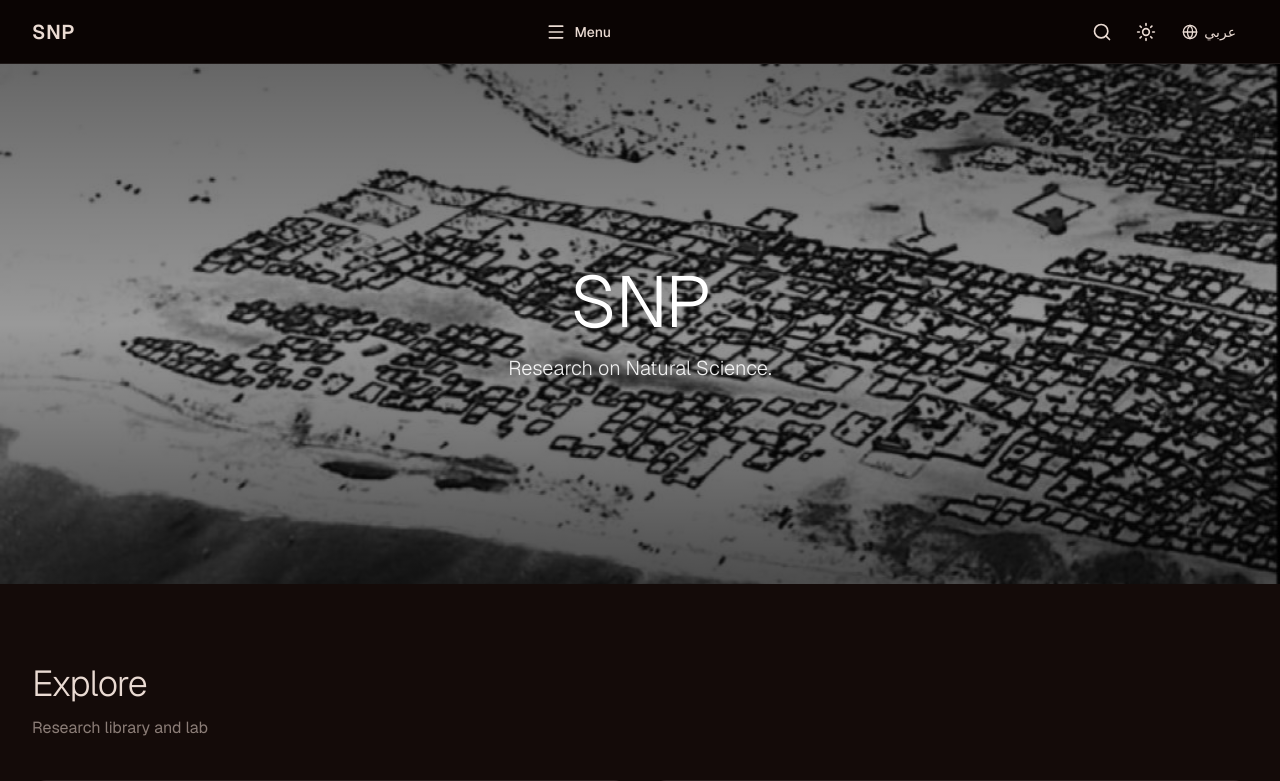
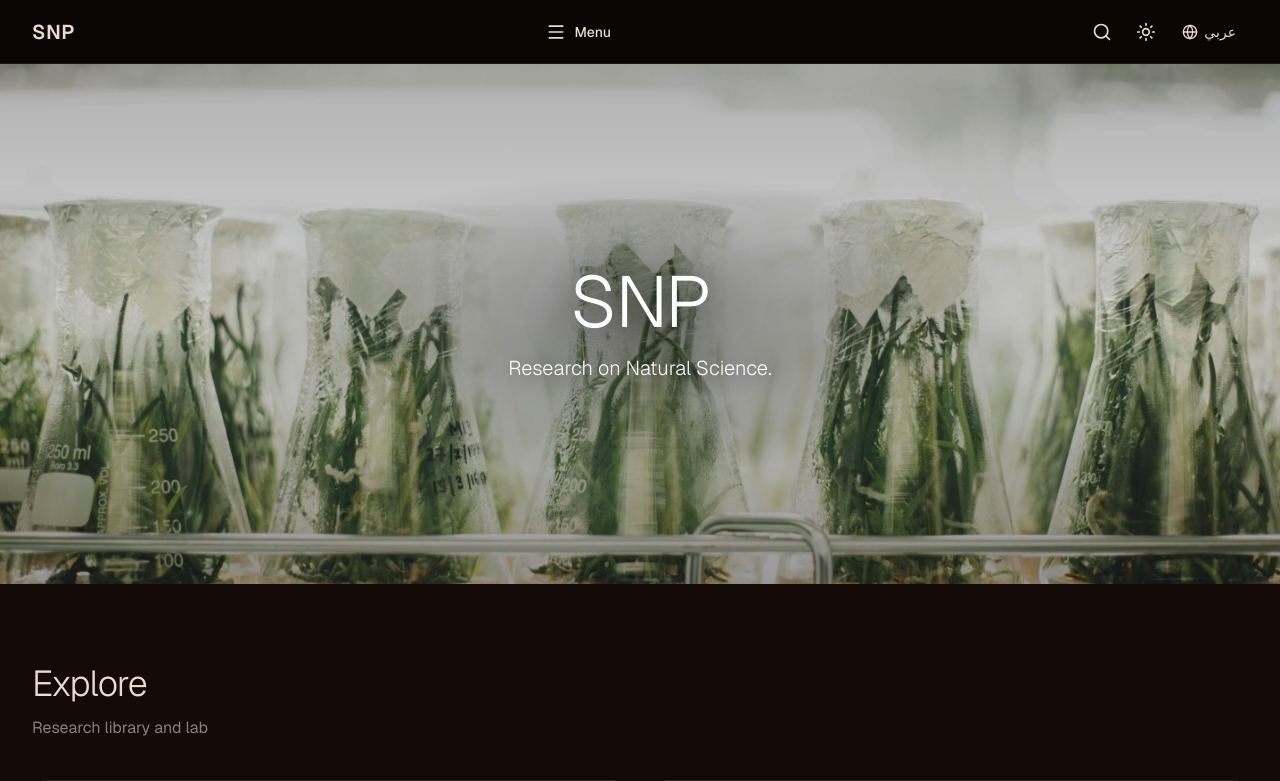
Before and after one commit to a4ariyan/snpscience, a Next.js app: page / in a window 1280 px wide. Shown: the top 781 px of the page. Built offline with nearby package versions, Linux system fonts and the light colour scheme; no server answers.

Commit message:
Refactor Home component to replace hero images with a single AVIF image, enhancing performance and visual quality. Update styles for improved text readability and visual hierarchy.

```diff
--- a/src/components/home/Home.tsx
+++ b/src/components/home/Home.tsx
@@ -1,11 +1,11 @@
 import Link from "next/link";
+import Image from "next/image";
 import { Footer } from "@/components/layouts/Footer";
 import { HomeHeader } from "@/components/home/HomeHeader";
-import { HomeHeroBackground } from "@/components/home/HomeHeroBackground";
 import { getServerLanguage } from "@/lib/language.server";
 import { t } from "@/lib/i18n";
 import {
-  heroImages,
+  HERO_IMAGE,
   mainSections,
   librarySections,
 } from "@/shared/home-content";
@@ -23,15 +23,29 @@ export async function Home() {
       <HomeHeader />
 
       <section className="relative h-[50vh] md:h-[65vh] min-h-[400px] md:min-h-[500px] overflow-hidden mt-16">
-        <HomeHeroBackground images={heroImages} />
+        <Image
+          src={HERO_IMAGE}
+          alt=""
+          fill
+          priority
+          className="object-cover object-center"
+          sizes="100vw"
+        />
 
-        <div className="absolute inset-0 bg-gradient-to-b from-black/60 via-black/40 to-black/70" />
+        <div
+          className="absolute inset-0 bg-gradient-to-b from-black/30 via-black/15 to-black/40"
+          aria-hidden
+        />
+        <div
+          className="absolute inset-0 bg-[radial-gradient(ellipse_50%_42%_at_50%_50%,rgba(0,0,0,0.38)_0%,transparent_68%)]"
+          aria-hidden
+        />
 
         <div className="relative z-10 h-full flex flex-col items-center justify-center text-center px-6">
-          <h1 className="text-4xl md:text-6xl lg:text-7xl font-light text-white mb-4 tracking-tight">
+          <h1 className="text-4xl md:text-6xl lg:text-7xl font-light text-white mb-4 tracking-tight drop-shadow-[0_2px_24px_rgba(0,0,0,0.8)]">
             SNP
           </h1>
-          <p className="text-lg md:text-xl text-white/90 font-light max-w-2xl">
+          <p className="text-lg md:text-xl text-white/95 font-light max-w-2xl drop-shadow-[0_1px_12px_rgba(0,0,0,0.7)]">
             {t(
               language,
               "Research on Natural Science.",
--- a/src/shared/home-content.ts
+++ b/src/shared/home-content.ts
@@ -1,10 +1,6 @@
 import { BookOpen, Dna, HeartPulse, Monitor } from "lucide-react";
 
-export const heroImages = [
-  "/images/aerial-1.jpg",
-  "/images/aerial-2.jpg",
-  "/images/aerial-3.jpg",
-];
+export const HERO_IMAGE = "/images/natural_science.avif";
 
 export const mainSections = [
   {
```
Also changed, not shown: public/images/natural_science.avif (added).
